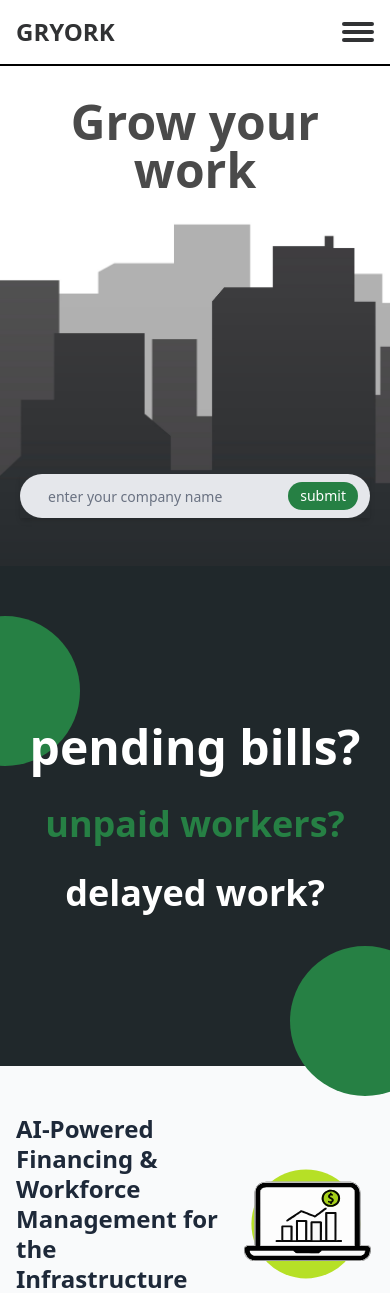
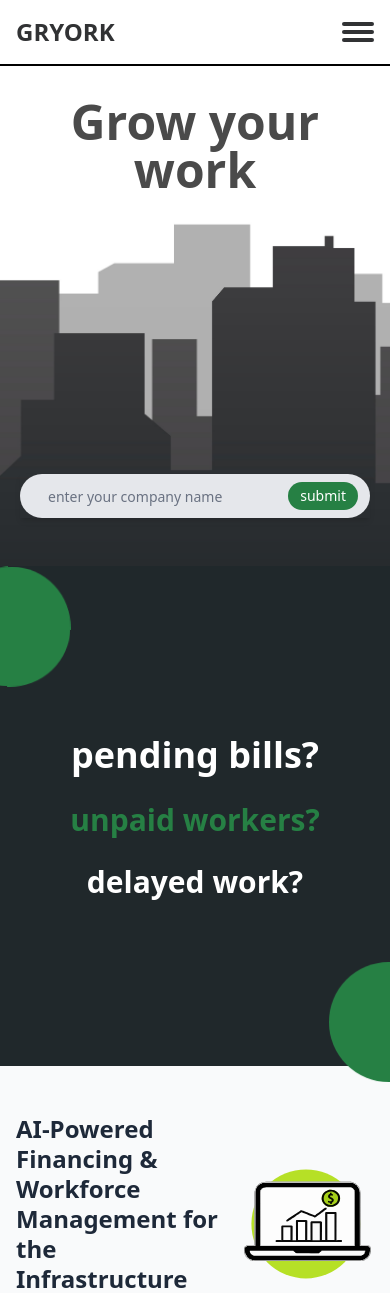
Before and after one commit to Nicky9319/Gryork_Frontend, a React (Vite) app: page / in a window 390 px wide. Shown: the top 1293 px of the page. Built offline with nearby package versions, Linux system fonts and the light colour scheme.

Commit message:
Completed the Mobile version with animations for the Problem statement segment

```diff
--- a/src/Views/MainPage/components/AIPoweredSection.jsx
+++ b/src/Views/MainPage/components/AIPoweredSection.jsx
@@ -1,11 +1,7 @@
 import React, { useState, useEffect } from 'react';
-import useInView from '../../../hooks/useInView';
 
 const AIPoweredSection = () => {
   const [windowWidth, setWindowWidth] = useState(window.innerWidth);
-  const headingAnimation = useInView({}, 200);
-  const imageAnimation = useInView({}, 400);
-  const contentAnimation = useInView({}, 600);
 
   useEffect(() => {
     const handleResize = () => {
@@ -21,20 +17,10 @@ const AIPoweredSection = () => {
       {windowWidth <= 640 ? (
         <>
           <div className="flex flex-row justify-between items-center mb-8">
-            <h1
-              ref={headingAnimation.ref}
-              className={`font-bold text-gray-800 text-2xl leading-tight mr-4 w-3/5 transition-all duration-1000 transform ${
-                headingAnimation.isInView ? 'opacity-100 translate-y-0' : 'opacity-0 translate-y-10'
-              }`}
-            >
+            <h1 className="font-bold text-gray-800 text-2xl leading-tight mr-4 w-3/5">
               AI-Powered Financing &amp; Workforce Management for the Infrastructure Industry
             </h1>
-            <div
-              ref={imageAnimation.ref}
-              className={`relative flex justify-center w-2/5 transition-all duration-1000 ${
-                imageAnimation.isInView ? 'opacity-100 scale-100' : 'opacity-0 scale-95'
-              }`}
-            >
+            <div className="relative flex justify-center w-2/5">
               <div
                 className="absolute bg-[#b6e026] rounded-full z-10"
                 style={{
@@ -60,12 +46,7 @@ const AIPoweredSection = () => {
             </div>
           </div>
 
-          <div
-            ref={contentAnimation.ref}
-            className={`mt-4 transition-all duration-1000 transform ${
-              contentAnimation.isInView ? 'opacity-100 translate-y-0' : 'opacity-0 translate-y-10'
-            }`}
-          >
+          <div className="mt-4">
             <p className="leading-relaxed text-gray-700 mb-6 text-base">
               Empowering subcontractors with smart credit solutions, real-time payments, and seamless workflow management.
             </p>
@@ -88,22 +69,12 @@ const AIPoweredSection = () => {
       ) : (
         <div className="flex flex-col md:flex-row justify-between items-center mb-8 gap-8">
           <div className="w-full md:w-1/2 mb-8 md:mb-0 text-center md:text-left md:pl-0 lg:pl-8">
-            <h1
-              ref={headingAnimation.ref}
-              className={`font-bold text-gray-800 mb-4 leading-tight text-4xl sm:text-5xl md:text-6xl lg:text-7xl transition-all duration-1000 transform ${
-                headingAnimation.isInView ? 'opacity-100 translate-x-0' : 'opacity-0 -translate-x-10'
-              }`}
-            >
+            <h1 className="font-bold text-gray-800 mb-4 leading-tight text-4xl sm:text-5xl md:text-6xl lg:text-7xl">
               AI-Powered<br />
               Financing &amp; Workforce Management for the Infrastructure Industry
             </h1>
 
-            <div
-              ref={contentAnimation.ref}
-              className={`w-full text-center md:text-left mt-6 transition-all duration-1000 transform ${
-                contentAnimation.isInView ? 'opacity-100 translate-y-0' : 'opacity-0 translate-y-10'
-              }`}
-            >
+            <div className="w-full text-center md:text-left mt-6">
               <p className="leading-relaxed text-gray-700 mb-6 text-lg md:text-xl">
                 Empowering subcontractors with smart credit solutions, real-time payments, and seamless workflow management.
               </p>
@@ -124,12 +95,7 @@ const AIPoweredSection = () => {
             </div>
           </div>
 
-          <div
-            ref={imageAnimation.ref}
-            className={`relative w-full md:w-1/2 flex justify-center transition-all duration-1000 transform ${
-              imageAnimation.isInView ? 'opacity-100 translate-x-0' : 'opacity-0 translate-x-10'
-            }`}
-          >
+          <div className="relative w-full md:w-1/2 flex justify-center">
             <div
               className="absolute bg-[#268044] rounded-full z-10"
               style={{
--- a/src/Views/MainPage/components/ProblemSection.jsx
+++ b/src/Views/MainPage/components/ProblemSection.jsx
@@ -1,10 +1,34 @@
 import React, { useState, useEffect } from 'react';
+import useInView from '../../../hooks/useInView';
+
+// Define keyframes animation styles outside of component
+const floatingKeyframes = `
+  @keyframes floatLeft {
+    0% { transform: translate(0, 0) rotate(0deg); }
+    25% { transform: translate(-15px, -25px) rotate(-2deg); }
+    50% { transform: translate(0, -40px) rotate(0deg); }
+    75% { transform: translate(15px, -25px) rotate(2deg); }
+    100% { transform: translate(0, 0) rotate(0deg); }
+  }
+
+  @keyframes floatRight {
+    0% { transform: translate(0, 0) rotate(0deg); }
+    25% { transform: translate(15px, -30px) rotate(2deg); }
+    50% { transform: translate(0, -45px) rotate(0deg); }
+    75% { transform: translate(-15px, -30px) rotate(-2deg); }
+    100% { transform: translate(0, 0) rotate(0deg); }
+  }
+`;
 
 const ProblemSection = () => {
   const [dimensions, setDimensions] = useState({
     width: window.innerWidth,
     height: window.innerHeight
   });
+
+  // Animation triggers when section comes into view
+  const { ref: sectionRef, isInView } = useInView({ threshold: 0.1 });
+  const { ref: textRef, isInView: textInView } = useInView({ threshold: 0.2 }, 200);
 
   useEffect(() => {
     const handleResize = () => {
@@ -19,39 +43,79 @@ const ProblemSection = () => {
   }, []);
 
   const getCircleDimensions = (side) => {
-    const size = dimensions.width < 640 ? 150 : dimensions.width < 1024 ? 250 : 350;
+    const size = dimensions.width < 640 ? 120 : dimensions.width < 1024 ? 250 : 350;
 
     if (side === 'left') {
       return {
         width: `${size}px`,
         height: `${size}px`,
-        left: dimensions.width < 640 ? '-70px' : '-120px',
-        top: dimensions.width < 640 ? '50px' : '40px',
+        left: dimensions.width < 640 ? '-60px' : '-120px',
+        top: dimensions.width < 640 ? '30px' : '40px',
+        opacity: isInView ? 1 : 0,
+        transform: isInView ? 'scale(1)' : 'scale(0.5)',
+        transition: 'opacity 0.8s ease-out, transform 1s ease-out',
+        animation: isInView ? 'floatLeft 10s ease-in-out infinite' : 'none',
       };
     } else {
       return {
         width: `${size}px`,
         height: `${size}px`,
-        right: dimensions.width < 640 ? '-50px' : '-120px',
-        bottom: dimensions.width < 640 ? '-30px' : '-120px',
+        right: dimensions.width < 640 ? '-60px' : '-120px',
+        bottom: dimensions.width < 640 ? '-60px' : '-120px',
+        opacity: isInView ? 1 : 0,
+        transform: isInView ? 'scale(1)' : 'scale(0.5)',
+        transition: 'opacity 0.8s ease-out, transform 1s ease-out',
+        animation: isInView ? 'floatRight 12s ease-in-out infinite' : 'none',
       };
     }
   };
 
   return (
-    <section className="bg-[#20282B] text-white py-16 sm:py-20 px-4 sm:px-5 relative text-center min-h-[500px] sm:min-h-[600px] md:min-h-[800px] flex justify-center items-center">
+    <>
+      <style dangerouslySetInnerHTML={{ __html: floatingKeyframes }} />
+      <section
+        ref={sectionRef}
+        className="bg-[#20282B] text-white py-16 sm:py-20 px-4 sm:px-5 relative text-center min-h-[500px] sm:min-h-[600px] md:min-h-[800px] flex justify-center items-center"
+      >
           <div className="absolute bg-[#268044] rounded-full z-0"
             style={getCircleDimensions('left')}>
           </div>
 
-        <div className="max-w-[800px] mx-auto relative z-10 flex flex-col justify-center items-center space-y-6 sm:space-y-10 md:space-y-15">
-          <h2 className="text-5xl sm:text-7xl md:text-8xl leading-tight">
+          <div
+            ref={textRef}
+            className="max-w-[800px] mx-auto relative z-10 flex flex-col justify-center items-center space-y-6 sm:space-y-8 md:space-y-12 px-4 sm:px-6"
+          >
+            <h2
+              className="text-4xl sm:text-6xl md:text-8xl leading-tight"
+              style={{
+                opacity: textInView ? 1 : 0,
+                transform: textInView ? 'translateY(0)' : 'translateY(20px)',
+                transition: 'opacity 0.6s ease-out, transform 0.8s ease-out',
+                transitionDelay: '0.2s'
+              }}
+            >
               <strong>pending bills?</strong>
             </h2>
-          <h2 className="text-4xl sm:text-6xl md:text-6xl leading-tight text-[#268044] font-bold">
+            <h2
+              className="text-3xl sm:text-5xl md:text-6xl leading-tight text-[#268044] font-bold"
+              style={{
+                opacity: textInView ? 1 : 0,
+                transform: textInView ? 'translateY(0)' : 'translateY(20px)',
+                transition: 'opacity 0.6s ease-out, transform 0.8s ease-out',
+                transitionDelay: '0.4s'
+              }}
+            >
               <strong>unpaid workers?</strong>
             </h2>
-          <h2 className="text-4xl sm:text-6xl md:text-6xl leading-tight">
+            <h2
+              className="text-3xl sm:text-5xl md:text-6xl leading-tight"
+              style={{
+                opacity: textInView ? 1 : 0,
+                transform: textInView ? 'translateY(0)' : 'translateY(20px)',
+                transition: 'opacity 0.6s ease-out, transform 0.8s ease-out',
+                transitionDelay: '0.6s'
+              }}
+            >
               <strong>delayed work?</strong>
             </h2>
           </div>
@@ -63,6 +127,7 @@ const ProblemSection = () => {
             </div>
           </div>
       </section>
+    </>
   );
 };
 
--- a/src/Views/MainPage/mainpage.jsx
+++ b/src/Views/MainPage/mainpage.jsx
@@ -4,8 +4,6 @@ import AIPoweredSection from './Components/AIPoweredSection';
 import ServicesSection from './Components/ServicesSection';
 import FeaturesSection from './Components/FeaturesSection';
 import SpeedSection from './Components/SpeedSection';
-
-
 
 function MainPage() {
   return (
```
Lines whose indentation alone changed are shown as unchanged.
